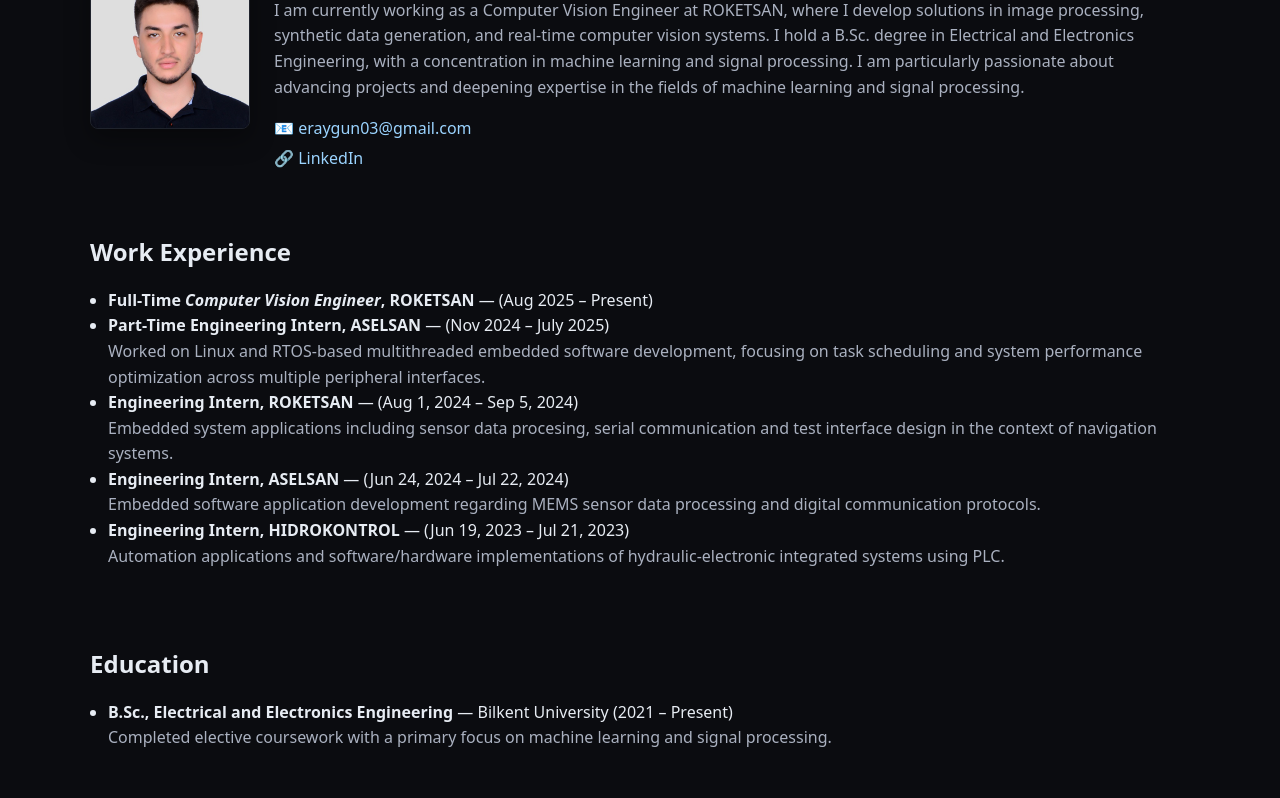
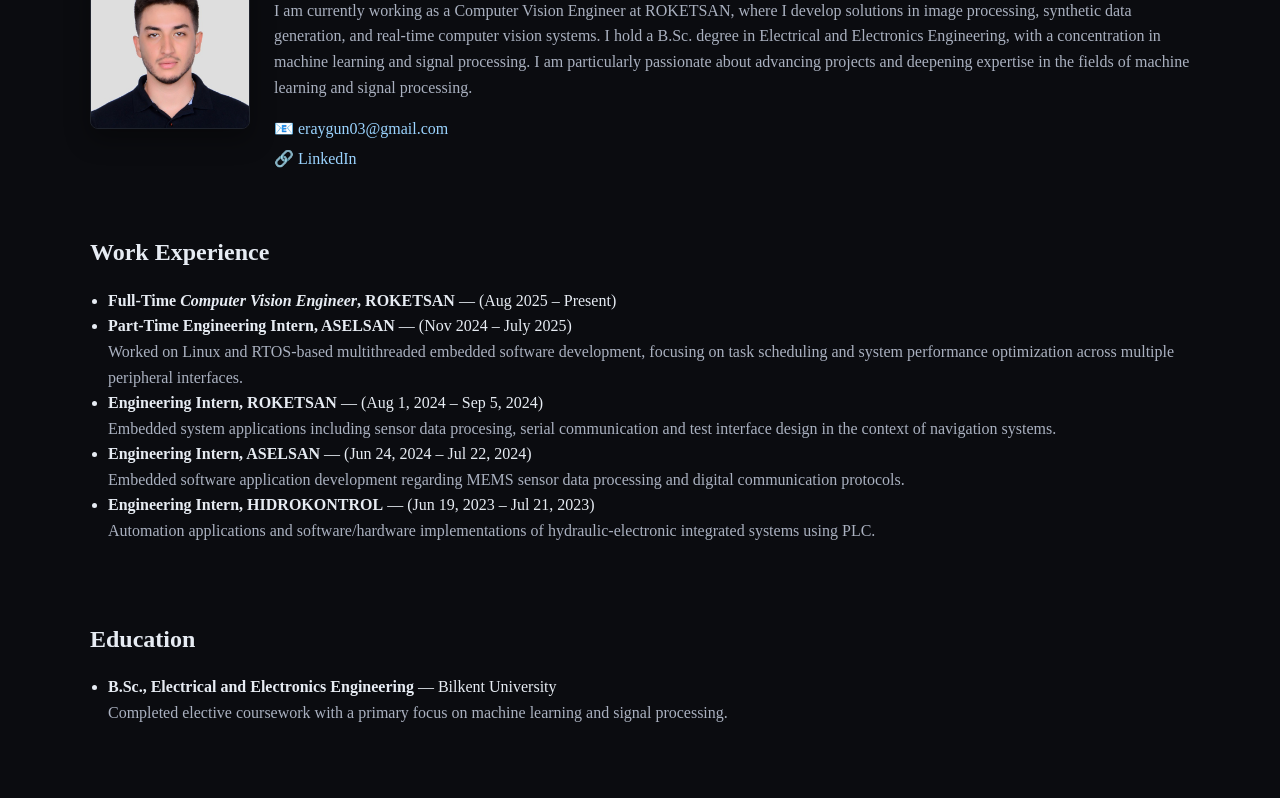
Before and after one commit to Eray215/personal_website, a plain HTML site: page index.html in a window 1280 px wide. Shown: the part 152-950 px from the top of the page. Drawn offline with Linux system fonts and the light colour scheme.

Commit message:
Update Site

```diff
--- a/index.html
+++ b/index.html
@@ -71,7 +71,7 @@
     <h2>Education</h2>
     <ul class="list">
       <li>
-        <strong>B.Sc., Electrical and Electronics Engineering</strong> — Bilkent University (2021 – Present)
+        <strong>B.Sc., Electrical and Electronics Engineering</strong> — Bilkent University
         <div class="muted">Completed elective coursework with a primary focus on machine learning and signal processing.</div>
       </li>
     </ul>
--- a/styles.css
+++ b/styles.css
@@ -3,7 +3,13 @@
   --accent:#6ee7b7; --border:#1f232c; --link:#9bd4ff;
 }
 *{box-sizing:border-box}
-html,body{margin:0; padding:0; background:var(--bg); color:var(--text); font:16px/1.6 system-ui, Segoe UI, Inter, Roboto, Times}
+
+/* changed: font family only (kept 16px/1.6) */
+html,body{
+  margin:0; padding:0; background:var(--bg); color:var(--text);
+  font:16px/1.6 "Times New Roman", Times, serif;
+}
+
 a{color:var(--link); text-decoration:none}
 a:hover{text-decoration:underline}
 .container{max-width:1100px; margin:0 auto; padding:0 20px}
```
